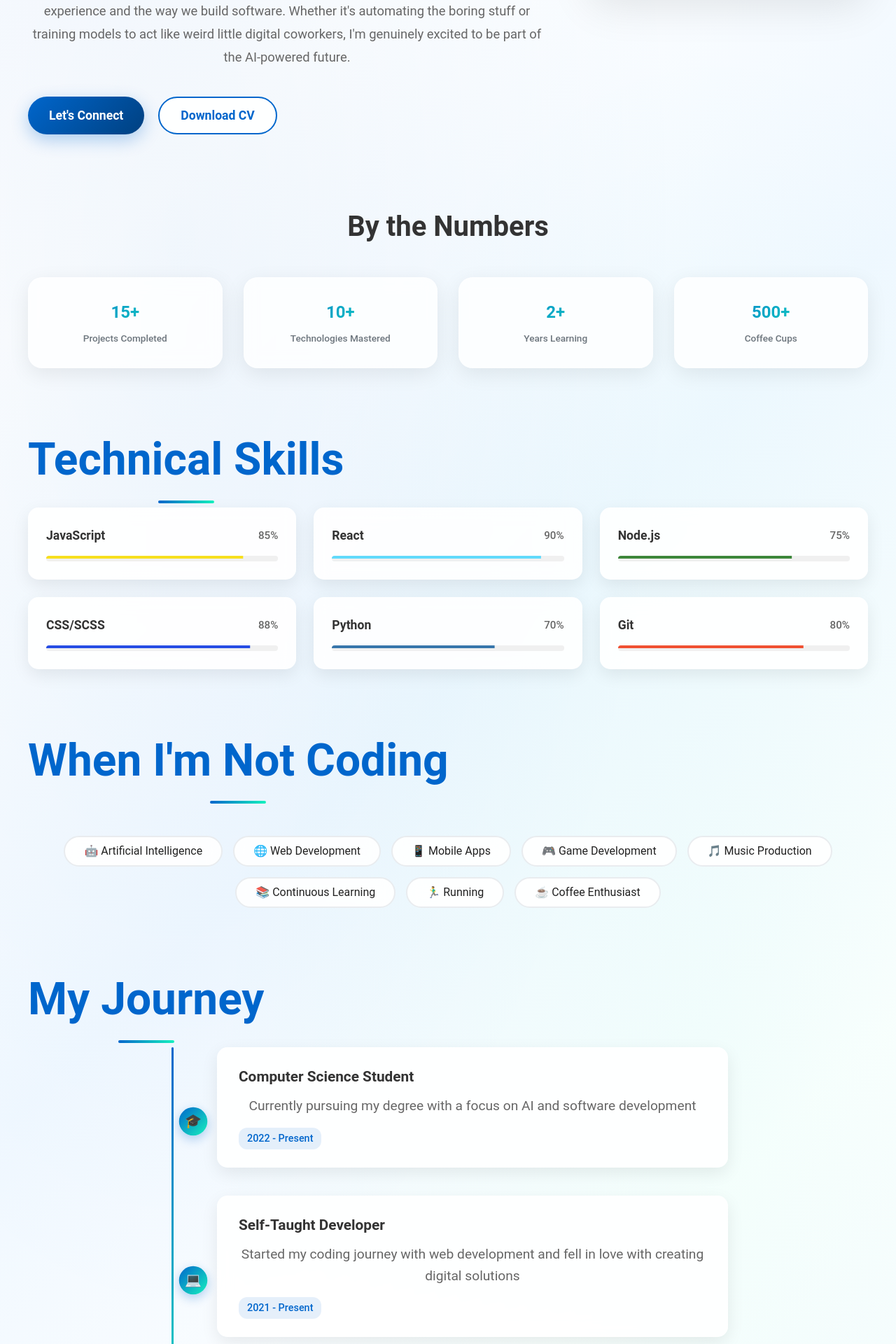
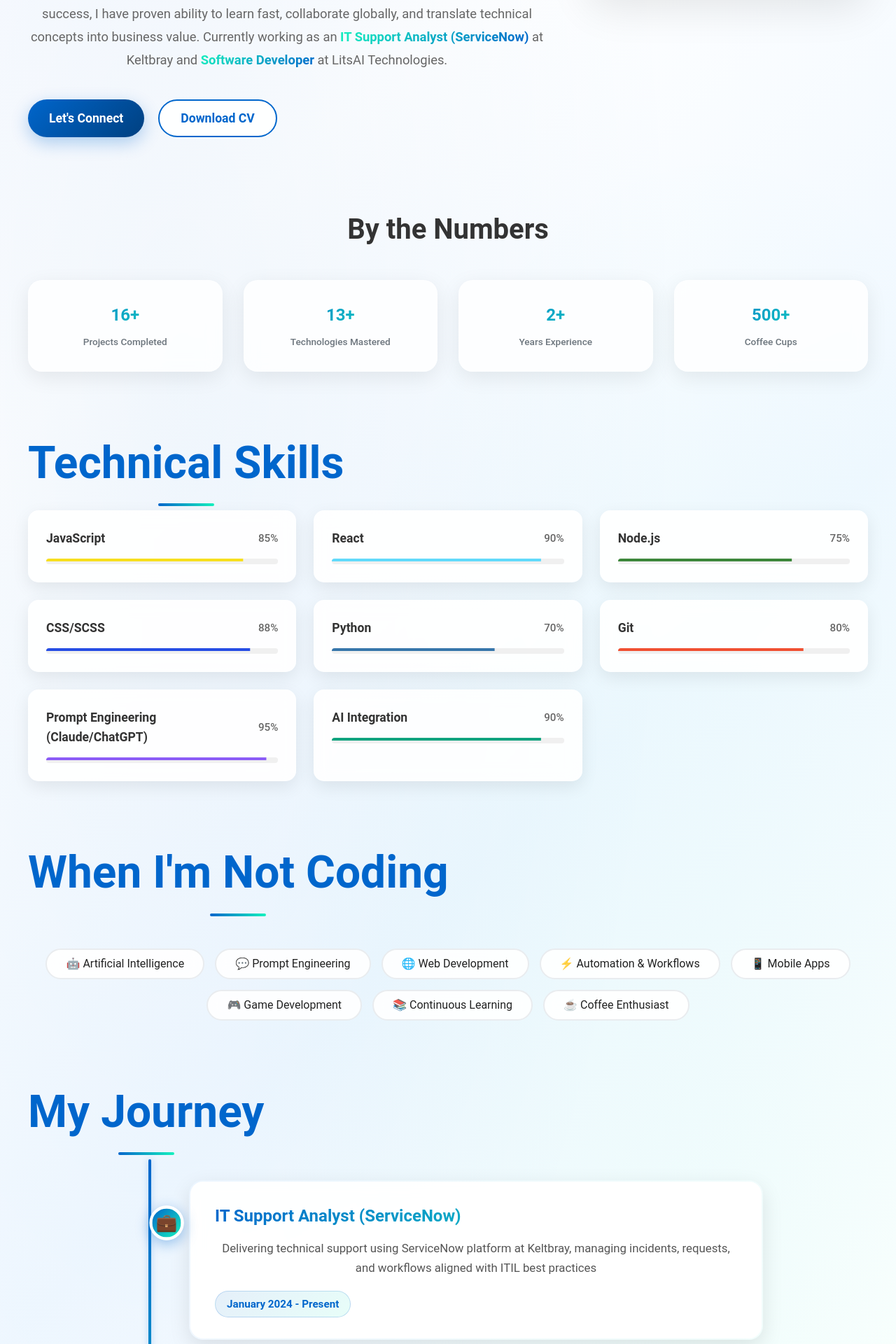
Before and after one commit to Fanisimos/MyPortofolio, a React (Vite) app: page / in a window 1280 px wide. Shown: the part 880-2800 px from the top of the page at 70% size. Built offline with nearby package versions, Linux system fonts and the light colour scheme.

Commit message:
Update portfolio: Add InknFiber project, update personal info, add AI/prompt engineering skills, improve My Journey CSS

```diff
--- a/index.html
+++ b/index.html
@@ -8,49 +8,48 @@
 
     <!-- SEO Meta Tags -->
     <title>
-      John Litsai - Full Stack Developer & AI Enthusiast | Portfolio
+      Tzoni Litsai - Associate Software & Automation Engineer | ServiceNow & AI-Focused
     </title>
     <meta
       name="description"
-      content="John Litsai - Computer Science student and full-stack developer specializing in React, JavaScript, and AI. View my portfolio of modern web applications and interactive components."
+      content="Tzoni Litsai - Computer Science & AI student, IT Support Analyst at Keltbray, and Software Developer at LitsAI Technologies. Specializing in React, JavaScript, ServiceNow, and automation."
     />
     <meta
       name="keywords"
-      content="John Litsai, Full Stack Developer, React Developer, JavaScript, AI, Computer Science, Web Development, Portfolio, Frontend, Backend"
+      content="Tzoni Litsai, Software Developer, ServiceNow, React Developer, JavaScript, AI, Computer Science, Web Development, Portfolio, Automation, Full Stack"
     />
-    <meta name="author" content="John Litsai" />
+    <meta name="author" content="Tzoni Litsai" />
     <meta name="robots" content="index, follow" />
     <meta name="language" content="English" />
 
     <!-- Open Graph Meta Tags -->
     <meta
       property="og:title"
-      content="John Litsai - Full Stack Developer & AI Enthusiast"
+      content="Tzoni Litsai - Associate Software & Automation Engineer"
     />
     <meta
       property="og:description"
-      content="Explore my portfolio featuring modern web applications built with React, JavaScript, and cutting-edge technologies."
+      content="Computer Science & AI undergraduate with hands-on experience in ServiceNow, full-stack development, and automation."
     />
     <meta property="og:type" content="website" />
-    <meta property="og:url" content="https://johnlitsai.dev" />
+    <meta property="og:url" content="https://tzonilitsai.dev" />
     <meta property="og:image" content="/og-image.jpg" />
-    <meta property="og:image:alt" content="John Litsai Portfolio Preview" />
-    <meta property="og:site_name" content="John Litsai Portfolio" />
+    <meta property="og:image:alt" content="Tzoni Litsai Portfolio Preview" />
+    <meta property="og:site_name" content="Tzoni Litsai Portfolio" />
     <meta property="og:locale" content="en_US" />
 
     <!-- Twitter Card Meta Tags -->
     <meta name="twitter:card" content="summary_large_image" />
     <meta
       name="twitter:title"
-      content="John Litsai - Full Stack Developer & AI Enthusiast"
+      content="Tzoni Litsai - Associate Software & Automation Engineer"
     />
     <meta
       name="twitter:description"
-      content="Computer Science student passionate about creating innovative web solutions with React and AI technologies."
+      content="Computer Science & AI student passionate about building automation-driven software products and digital transformation."
     />
     <meta name="twitter:image" content="/twitter-image.jpg" />
-    <meta name="twitter:image:alt" content="John Litsai Portfolio" />
-    <meta name="twitter:creator" content="@johnlitsai" />
+    <meta name="twitter:image:alt" content="Tzoni Litsai Portfolio" />
 
     <!-- Favicon and Icons -->
     <!-- Modern SVG favicon for vector scalability -->
@@ -89,28 +88,40 @@
       {
         "@context": "https://schema.org",
         "@type": "Person",
-        "name": "John Litsai",
-        "url": "https://johnlitsai.dev",
-        "jobTitle": "Full Stack Developer",
-        "description": "Computer Science and AI student passionate about web development",
+        "name": "Tzoni Litsai",
+        "url": "https://tzonilitsai.dev",
+        "jobTitle": "Associate Software & Automation Engineer",
+        "description": "Computer Science & AI undergraduate with hands-on experience in ServiceNow, full-stack development, and automation",
         "knowsAbout": [
           "JavaScript",
           "React",
           "Node.js",
-          "Python",
+          "ServiceNow",
+          "Automation",
           "Artificial Intelligence",
           "Web Development",
           "Frontend Development",
-          "Backend Development"
+          "Backend Development",
+          "PowerShell",
+          "SQL"
         ],
         "alumniOf": {
           "@type": "EducationalOrganization",
-          "name": "University"
+          "name": "Kingston University"
         },
+        "worksFor": [
+          {
+            "@type": "Organization",
+            "name": "Keltbray"
+          },
+          {
+            "@type": "Organization",
+            "name": "LitsAI Technologies"
+          }
+        ],
         "sameAs": [
-          "https://github.com/johnlitsai",
-          "https://linkedin.com/in/johnlitsai",
-          "https://instagram.com/john.litsai"
+          "https://github.com/Fanisimos",
+          "https://linkedin.com/in/tzoni-litsai"
         ]
       }
     </script>
--- a/src/About.css
+++ b/src/About.css
@@ -424,82 +424,106 @@
 }
 
 .journey-timeline {
-  max-width: 800px;
+  max-width: 900px;
   margin: 0 auto;
   position: relative;
-  padding-left: 30px;
+  padding: 30px 0 30px 60px;
 }
 
 .journey-timeline::before {
   content: "";
   position: absolute;
-  left: 5px;
+  left: 22px;
   top: 0;
   bottom: 0;
-  width: 3px;
+  width: 4px;
   background: linear-gradient(to bottom, #0066cc, #16f1be);
   border-radius: 2px;
+  box-shadow: 0 0 10px rgba(0, 102, 204, 0.3);
 }
 
 .timeline-item {
   position: relative;
-  margin-bottom: 40px;
-  background: rgba(255, 255, 255, 0.9);
-  padding: 25px 30px;
-  border-radius: 15px;
-  margin-left: 40px;
-  box-shadow: 0 8px 25px rgba(0, 0, 0, 0.08);
+  margin-bottom: 50px;
+  background: rgba(255, 255, 255, 0.95);
+  padding: 30px 35px;
+  border-radius: 20px;
+  margin-left: 20px;
+  box-shadow: 0 10px 30px rgba(0, 0, 0, 0.1);
   animation: slideInRight 0.6s ease-out both;
   backdrop-filter: blur(10px);
-  border: 1px solid rgba(255, 255, 255, 0.2);
+  border: 2px solid transparent;
+  transition: all 0.3s ease;
+  background-clip: padding-box;
+}
+
+.timeline-item:hover {
+  transform: translateX(5px);
+  box-shadow: 0 15px 40px rgba(0, 102, 204, 0.15);
+  border-color: rgba(0, 102, 204, 0.2);
+}
+
+.timeline-item:last-child {
+  margin-bottom: 0;
+}
+
+.timeline-item:nth-child(1) {
+  animation-delay: 0.1s;
 }
 
 .timeline-item:nth-child(2) {
-  animation-delay: 0.2s;
+  animation-delay: 0.3s;
 }
 
 .timeline-item:nth-child(3) {
-  animation-delay: 0.4s;
+  animation-delay: 0.5s;
 }
 
 .timeline-marker {
   position: absolute;
-  left: -55px;
-  top: 50%;
-  transform: translateY(-50%);
-  width: 40px;
-  height: 40px;
+  left: -58px;
+  top: 35px;
+  width: 48px;
+  height: 48px;
   background: linear-gradient(135deg, #0066cc, #16f1be);
   border-radius: 50%;
   display: flex;
   align-items: center;
   justify-content: center;
-  font-size: 1.2rem;
-  box-shadow: 0 5px 15px rgba(0, 102, 204, 0.3);
+  font-size: 1.5rem;
+  box-shadow: 0 5px 20px rgba(0, 102, 204, 0.4);
   animation: pulse 2s infinite;
+  border: 4px solid #fff;
+  z-index: 2;
 }
 
 .timeline-content h4 {
-  font-size: 1.3rem;
-  font-weight: 600;
-  color: #333;
-  margin: 0 0 10px 0;
+  font-size: 1.5rem;
+  font-weight: 700;
+  color: #222;
+  margin: 0 0 12px 0;
+  background: linear-gradient(135deg, #0066cc, #16f1be);
+  -webkit-background-clip: text;
+  -webkit-text-fill-color: transparent;
+  background-clip: text;
 }
 
 .timeline-content p {
-  color: #666;
-  line-height: 1.6;
-  margin: 0 0 15px 0;
+  color: #555;
+  line-height: 1.7;
+  margin: 0 0 18px 0;
+  font-size: 1.05rem;
 }
 
 .timeline-date {
-  font-size: 0.9rem;
+  font-size: 0.95rem;
   color: #0066cc;
-  font-weight: 500;
-  background: rgba(0, 102, 204, 0.1);
-  padding: 4px 12px;
-  border-radius: 12px;
+  font-weight: 600;
+  background: linear-gradient(135deg, rgba(0, 102, 204, 0.1), rgba(22, 241, 190, 0.1));
+  padding: 6px 16px;
+  border-radius: 20px;
   display: inline-block;
+  border: 1px solid rgba(0, 102, 204, 0.2);
 }
 
 /* Fun Fact Section */
@@ -752,18 +776,32 @@
   }
 
   .journey-timeline {
-    padding-left: 20px;
+    padding: 20px 0 20px 50px;
+  }
+
+  .journey-timeline::before {
+    left: 18px;
   }
 
   .timeline-item {
-    margin-left: 30px;
-    padding: 20px;
+    margin-left: 15px;
+    padding: 25px 20px;
+    margin-bottom: 40px;
   }
 
   .timeline-marker {
-    left: -45px;
-    width: 30px;
-    height: 30px;
+    left: -48px;
+    width: 40px;
+    height: 40px;
+    font-size: 1.3rem;
+    border-width: 3px;
+  }
+
+  .timeline-content h4 {
+    font-size: 1.3rem;
+  }
+
+  .timeline-content p {
     font-size: 1rem;
   }
 
@@ -800,19 +838,38 @@
   }
 
   .timeline-item {
-    margin-left: 25px;
-    padding: 15px;
+    margin-left: 10px;
+    padding: 20px 15px;
+    margin-bottom: 30px;
   }
 
   .timeline-marker {
-    left: -40px;
-    width: 25px;
-    height: 25px;
-    font-size: 0.9rem;
+    left: -43px;
+    width: 32px;
+    height: 32px;
+    font-size: 1.1rem;
+    border-width: 3px;
   }
 
   .journey-timeline::before {
-    left: 12px;
+    left: 15px;
+  }
+
+  .journey-timeline {
+    padding: 15px 0 15px 40px;
+  }
+
+  .timeline-content h4 {
+    font-size: 1.2rem;
+  }
+
+  .timeline-content p {
+    font-size: 0.95rem;
+  }
+
+  .timeline-date {
+    font-size: 0.85rem;
+    padding: 5px 12px;
   }
 }
 
--- a/src/About.jsx
+++ b/src/About.jsx
@@ -12,9 +12,9 @@ const About = () => {
 
   // Stats data
   const stats = [
-    { label: "Projects Completed", value: 15, suffix: "+" },
-    { label: "Technologies Mastered", value: 10, suffix: "+" },
-    { label: "Years Learning", value: 2, suffix: "+" },
+    { label: "Projects Completed", value: 16, suffix: "+" },
+    { label: "Technologies Mastered", value: 13, suffix: "+" },
+    { label: "Years Experience", value: 2, suffix: "+" },
     { label: "Coffee Cups", value: 500, suffix: "+" },
   ];
 
@@ -26,17 +26,19 @@ const About = () => {
     { name: "CSS/SCSS", level: 88, color: "#264de4" },
     { name: "Python", level: 70, color: "#3776ab" },
     { name: "Git", level: 80, color: "#f05032" },
+    { name: "Prompt Engineering (Claude/ChatGPT)", level: 95, color: "#8b5cf6" },
+    { name: "AI Integration", level: 90, color: "#10a37f" },
   ];
 
   // Interests and hobbies
   const interests = [
     "🤖 Artificial Intelligence",
+    "💬 Prompt Engineering",
     "🌐 Web Development",
+    "⚡ Automation & Workflows",
     "📱 Mobile Apps",
     "🎮 Game Development",
-    "🎵 Music Production",
     "📚 Continuous Learning",
-    "🏃‍♂️ Running",
     "☕ Coffee Enthusiast",
   ];
 
@@ -107,7 +109,7 @@ const About = () => {
         <div className="about__hero">
           <div className="about__intro">
             <h2 className="about__title">
-              <span className="about__greeting">Hi, I'm John! 👋</span>
+              <span className="about__greeting">Hi, I'm Tzoni! 👋</span>
               <span className="about__subtitle">{typedText}</span>
               <span className="typing-cursor">|</span>
             </h2>
@@ -116,21 +118,19 @@ const About = () => {
               <p className="intro-text">
                 I'm a{" "}
                 <strong>
-                  Computer Science and Artificial Intelligence student
+                  Computer Science & Artificial Intelligence undergraduate
                 </strong>{" "}
-                with a passion for turning caffeine and chaos into clean,
-                functional web applications. I enjoy building fast, responsive,
-                and (hopefully) delightful digital experiences.
+                with hands-on experience supporting enterprise environments using ServiceNow,
+                delivering customer-focused solutions, and building automation-driven software products.
+                I specialize in building fast, accessible UIs and smart systems.
               </p>
 
               <p className="vision-text">
-                As I level up my skills through university and personal
-                projects, my long-term goal is to dive deeper into{" "}
-                <em>fullstack development</em> and explore how AI can enhance
-                both the user experience and the way we build software. Whether
-                it's automating the boring stuff or training models to act like
-                weird little digital coworkers, I'm genuinely excited to be part
-                of the AI-powered future.
+                With a strong interest in digital transformation, AI-enabled workflows,
+                and customer success, I have proven ability to learn fast, collaborate globally,
+                and translate technical concepts into business value. Currently working as an{" "}
+                <em>IT Support Analyst (ServiceNow)</em> at Keltbray and{" "}
+                <em>Software Developer</em> at LitsAI Technologies.
               </p>
             </div>
 
@@ -246,38 +246,50 @@ const About = () => {
           <h3 className="section-title">My Journey</h3>
           <div className="journey-timeline">
             <div className="timeline-item">
-              <div className="timeline-marker">🎓</div>
+              <div className="timeline-marker">💼</div>
               <div className="timeline-content">
-                <h4>Computer Science Student</h4>
+                <h4>IT Support Analyst (ServiceNow)</h4>
                 <p>
-                  Currently pursuing my degree with a focus on AI and software
-                  development
+                  Delivering technical support using ServiceNow platform at Keltbray,
+                  managing incidents, requests, and workflows aligned with ITIL best practices
                 </p>
-                <span className="timeline-date">2022 - Present</span>
+                <span className="timeline-date">January 2024 - Present</span>
               </div>
             </div>
 
             <div className="timeline-item">
               <div className="timeline-marker">💻</div>
               <div className="timeline-content">
-                <h4>Self-Taught Developer</h4>
+                <h4>Software Developer</h4>
                 <p>
-                  Started my coding journey with web development and fell in
-                  love with creating digital solutions
+                  Building full-stack, AI-assisted web platforms at LitsAI Technologies,
+                  managing requirements, development, deployment, and iteration end-to-end
                 </p>
-                <span className="timeline-date">2021 - Present</span>
+                <span className="timeline-date">November 2023 - Present</span>
+              </div>
+            </div>
+
+            <div className="timeline-item">
+              <div className="timeline-marker">🎓</div>
+              <div className="timeline-content">
+                <h4>BSc Computer Science & AI</h4>
+                <p>
+                  Studying at Kingston University, London with expected graduation in 2028.
+                  Focusing on AI, software development, and digital transformation
+                </p>
+                <span className="timeline-date">September 2022 - 2028</span>
               </div>
             </div>
 
             <div className="timeline-item">
               <div className="timeline-marker">🚀</div>
               <div className="timeline-content">
-                <h4>First Projects</h4>
+                <h4>Journey Begins</h4>
                 <p>
-                  Built my first web applications and discovered the joy of
-                  bringing ideas to life through code
+                  Started professional development journey, diving into full-stack development
+                  and AI-powered solutions
                 </p>
-                <span className="timeline-date">2022</span>
+                <span className="timeline-date">November 2023</span>
               </div>
             </div>
           </div>
--- a/src/Contact.jsx
+++ b/src/Contact.jsx
@@ -7,18 +7,33 @@ function Contact() {
       <p>If you’d like to get in touch, feel free to reach out via:</p>
       <ul className="contact-list">
         <li>
-          <a className="contact-link" href="mailto:Xspot1995@hotmail.com">
-            📧 Email: Xspot1995@hotmail.com
+          <a className="contact-link" href="mailto:tzonilitsai@icloud.com">
+            📧 Email: tzonilitsai@icloud.com
+          </a>
+        </li>
+        <li>
+          <a className="contact-link" href="tel:+447983571589">
+            📱 Mobile: +44 7983 571589
           </a>
         </li>
         <li>
           <a
             className="contact-link"
-            href="https://instagram.com/john.litsai"
+            href="https://github.com/Fanisimos"
             target="_blank"
             rel="noopener noreferrer"
           >
-            📸 Instagram: john.litsai
+            💻 GitHub: Fanisimos
+          </a>
+        </li>
+        <li>
+          <a
+            className="contact-link"
+            href="https://www.linkedin.com/in/tzoni-litsai"
+            target="_blank"
+            rel="noopener noreferrer"
+          >
+            💼 LinkedIn: Tzoni Litsai
           </a>
         </li>
       </ul>
--- a/src/portfolioItems.js
+++ b/src/portfolioItems.js
@@ -2,10 +2,25 @@ import FarAway from "./assets/FarAway.png";
 import Forkify from "./assets/Forkify.png";
 import Mapty from "./assets/Mapty.png";
 import PlumbingbyArmando from "./assets/PlumbingbyArmando.png";
+import InknFiber from "./assets/logo.png"; // Placeholder - replace with actual screenshot
 
 const portfolioItems = [
   {
     id: 1,
+    title: "InknFiber",
+    description:
+      "A premium full-stack e-commerce platform for custom apparel with interactive product designer using Fabric.js. Features include custom design tools, B2B portal, secure checkout with Stripe, order management, and admin dashboard. Built with Next.js 14, TypeScript, and PostgreSQL with comprehensive Row Level Security.",
+    image: InknFiber,
+    link: "https://inknfiber.com/",
+    category: "Web Development",
+    year: "2024",
+    technologies: ["Next.js 14", "TypeScript", "TailwindCSS", "Prisma", "PostgreSQL", "Stripe", "Clerk Auth", "Fabric.js", "Zustand", "Cloudinary"],
+    github: null,
+    featured: true,
+    status: "Live",
+  },
+  {
+    id: 2,
     title: "FarAway",
     description:
       "A comprehensive travel planning application built with React. Features include itinerary management, packing lists, and destination guides to help organize your perfect trip.",
@@ -19,7 +34,7 @@ const portfolioItems = [
     status: "Live",
   },
   {
-    id: 2,
+    id: 3,
     title: "Forkify",
     description:
       "A modern recipe search and management application with thousands of recipes. Features include advanced search, bookmarking, and custom recipe creation with an intuitive user interface.",
@@ -33,7 +48,7 @@ const portfolioItems = [
     status: "Live",
   },
   {
-    id: 3,
+    id: 4,
     title: "Mapty",
     description:
       "An interactive map-based workout tracking application. Log your running and cycling workouts with GPS coordinates, track your progress, and visualize your fitness journey on an interactive map.",
@@ -52,20 +67,6 @@ const portfolioItems = [
     featured: false,
     status: "Live",
   },
-  {
-    id: 4,
-    title: "Plumbing by Armando",
-    description:
-      "A professional business portfolio website for a plumbing service company. Features responsive design, service showcases, contact forms, and SEO optimization for local business visibility.",
-    image: PlumbingbyArmando,
-    link: "https://plumbingbyarmando.com/",
-    category: "Business Website",
-    year: "2023",
-    technologies: ["HTML5", "CSS3", "JavaScript", "SEO", "Responsive Design"],
-    github: null, // Private client project
-    featured: false,
-    status: "Live",
-  },
 ];
 
 export default portfolioItems;
--- a/src/skillsData.js
+++ b/src/skillsData.js
@@ -90,6 +90,22 @@ const techStack = [
       "High-level programming language for general-purpose programming",
     link: "https://docs.python.org/",
   },
+  {
+    name: "Claude AI Sonnet 4.5",
+    icon: pythonIcon, // Using python icon as placeholder for AI
+    bg: "#8b5cf6",
+    description:
+      "Expert-level prompt engineering with Claude AI for automation and intelligent workflows",
+    link: "https://www.anthropic.com/claude",
+  },
+  {
+    name: "ChatGPT 4o",
+    icon: pythonIcon, // Using python icon as placeholder for AI
+    bg: "#10a37f",
+    description:
+      "Advanced prompt engineering and AI integration for building smart applications",
+    link: "https://openai.com/chatgpt",
+  },
 ];
 
 console.log(techStack);
```
Also changed, not shown: src/App.jsx (+37 -4 lines), public/site.webmanifest, 1 other file (tests, documents, lock files or other folders).
